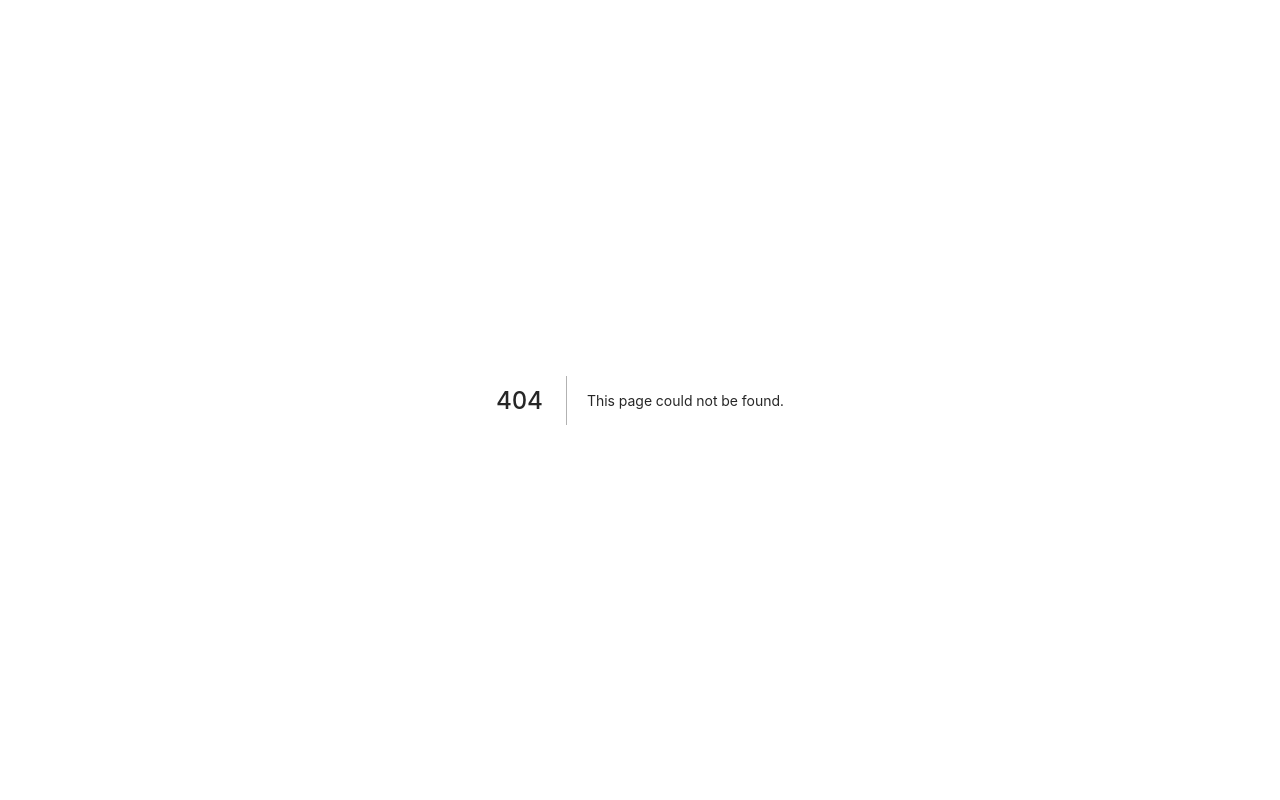
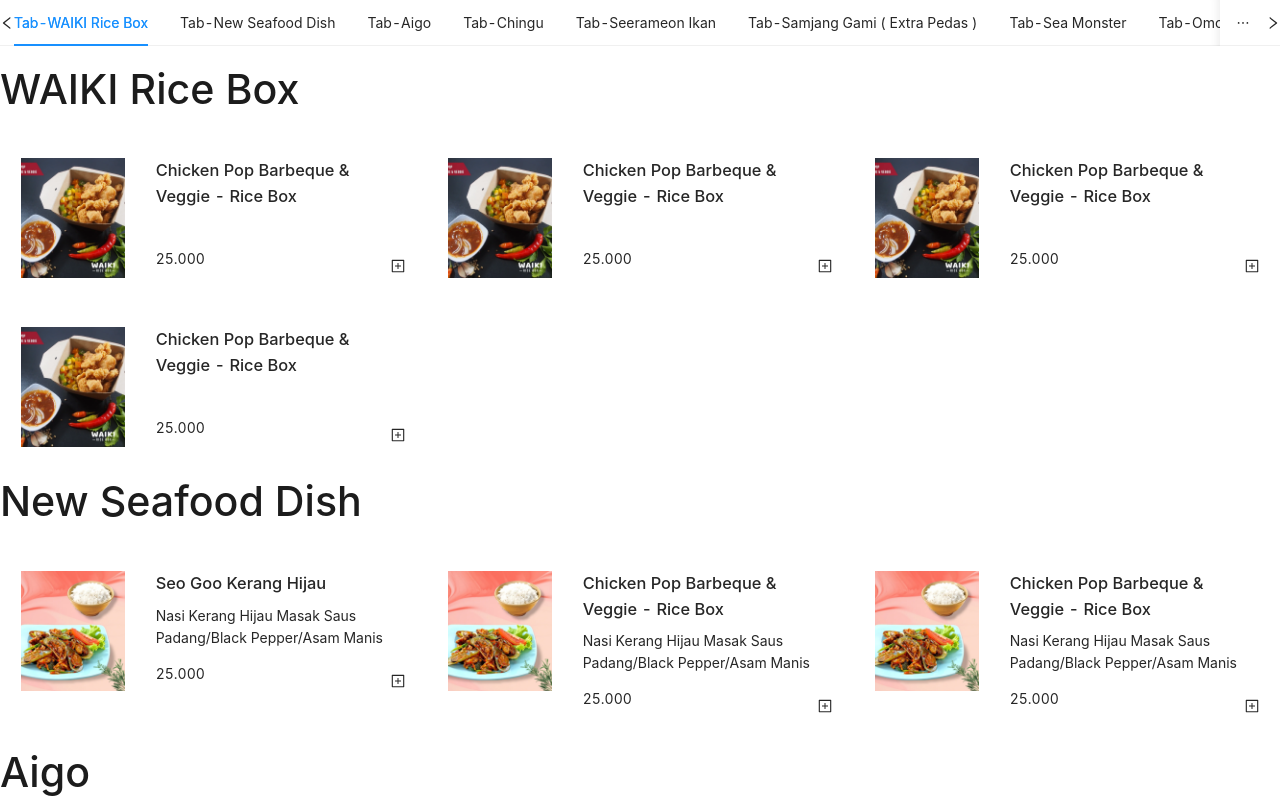
Before and after one commit to taufiqhidayah/GrabClone-NextJs, a Next.js app: page /components/Tabs/Tabs in a window 1280 px wide. Before the commit this address had no page. Shown: the top 800 px of the page. Built offline with nearby package versions, Linux system fonts and the light colour scheme.

Commit message:
Componenet Add : Tabs

```diff
--- /dev/null
+++ b/pages/components/Tabs/Tabs.tsx
@@ -0,0 +1,82 @@
+import type { RadioChangeEvent } from "antd";
+import { Button, Checkbox, Divider, Radio, Tabs } from "antd";
+import styles from "../../../styles/Tabs.module.css";
+import React, { useMemo, useState } from "react";
+import "antd/dist/antd.css";
+import Image from "next/image";
+import { LeftOutlined, RightOutlined } from "@ant-design/icons";
+import CardMenu from "../MenuCard/MenuCard";
+import { menuItem } from "../../mocks/listmenu";
+const { TabPane } = Tabs;
+
+const operations = <Button>Extra Action</Button>;
+
+const OperationsSlot: Record<PositionType, React.ReactNode> = {
+  left: <LeftOutlined />,
+  right: <RightOutlined />,
+};
+
+const options = ["left", "right"];
+const tabsHeader = [
+  "WAIKI Rice Box",
+  "New Seafood Dish",
+  "Aigo",
+  "Chingu",
+  "Seerameon Ikan",
+  "Samjang Gami ( Extra Pedas )",
+  "Sea Monster",
+  "Omo",
+  "Saranghaeyo",
+  "Chaeso",
+  "Drink (Ice / Hot)",
+  "Addon",
+];
+type PositionType = "left" | "right";
+const CustomTabs: React.FC = () => {
+  const [position, setPosition] = useState<PositionType[]>(["left", "right"]);
+
+  const slot = useMemo(() => {
+    if (position.length === 0) return null;
+
+    return position.reduce(
+      (acc, direction) => ({ ...acc, [direction]: OperationsSlot[direction] }),
+      {}
+    );
+  }, [position]);
+  return (
+    <div>
+      <Tabs tabBarExtraContent={slot} defaultActiveKey="1" tabPosition="top">
+        {tabsHeader.map((i) => (
+          <TabPane tab={`Tab-${i}`} key={i}>
+            <div>
+              {menuItem.map((val) => {
+                return (
+                  <>
+                     <h2 className={styles.titleFont}>{val.title}</h2>
+                    <div
+                      className={styles.menuItem}
+                      style={{ display: "grid", flexDirection: "row" }}
+                    >
+                      {val.data.map((val, index) => (
+                        <div key={index} className={styles.cardTop}>
+                          <CardMenu
+                            imgUrl={val.imgUrl}
+                            price={val.price}
+                            title={val.name}
+                            description={val.description}
+                          />
+                        </div>
+                      ))}
+                    </div>
+                  </>
+                );
+              })}
+            </div>
+          </TabPane>
+        ))}
+      </Tabs>
+    </div>
+  );
+};
+
+export default CustomTabs;
--- /dev/null
+++ b/pages/components/Tabs/types.ts
@@ -0,0 +1,4 @@
+export type LinkProps = {
+  text: string,
+  lastIndex: boolean
+}
--- /dev/null
+++ b/pages/mocks/listmenu.js
@@ -0,0 +1,87 @@
+// import 'waiki' from '../../assets/images/waiki.webp'
+// import Seafood from '../../assets/images/seafood.webp'
+// import Aigo from '../../assets/images/aigo.webp'
+export const menuItem = [
+  {
+    title: "WAIKI Rice Box",
+    data: [
+      {
+        description:'',
+        name: "Chicken Pop Barbeque & Veggie - Rice Box",
+        imgUrl: "/waiki",
+        price: "25.000",
+      },
+      {
+        description:'',
+        name: "Chicken Pop Barbeque & Veggie - Rice Box",
+        imgUrl: "/waiki",
+        price: "25.000",
+      },
+      {
+        description:'',
+        name: "Chicken Pop Barbeque & Veggie - Rice Box",
+        imgUrl: "/waiki",
+        price: "25.000",
+      },
+      {
+        description:'',
+        name: "Chicken Pop Barbeque & Veggie - Rice Box",
+        imgUrl: "/waiki",
+        price: "25.000",
+      },
+    ],
+  },
+  {
+    title: "New Seafood Dish",
+    data: [
+      {
+        name: "Seo Goo Kerang Hijau",
+        description:
+          "Nasi Kerang Hijau Masak Saus Padang/Black Pepper/Asam Manis",
+        imgUrl: "/seafood",
+        price: "25.000",
+      },
+      {
+        name: "Chicken Pop Barbeque & Veggie - Rice Box",
+        description:
+          "Nasi Kerang Hijau Masak Saus Padang/Black Pepper/Asam Manis",
+
+        imgUrl: "/seafood",
+        price: "25.000",
+      },
+      {
+        name: "Chicken Pop Barbeque & Veggie - Rice Box",
+        description:
+          "Nasi Kerang Hijau Masak Saus Padang/Black Pepper/Asam Manis",
+
+        imgUrl: "/seafood",
+        price: "25.000",
+      },
+    ],
+  },
+  {
+    title: "Aigo",
+    data: [
+      {
+        name: "Seo Goo Lalapan Ikan Laut Bakar/Goreng (Banyak Pilihan Ikan)",
+        description:
+          "Ikan Laut+Nasi dibakar dengan bumbu Bikin Doyan",
+        imgUrl: "/aigo",
+        price: "25.000",
+      },
+      {
+        name: "Seo Goo Lalapan Ikan Laut Bakar/Goreng (Banyak Pilihan Ikan)",
+        description:
+          "Ikan Laut+Nasi dibakar dengan bumbu Bikin Doyan",
+        imgUrl: "/aigo",
+        price: "25.000",
+      },{
+        name: "Seo Goo Lalapan Ikan Laut Bakar/Goreng (Banyak Pilihan Ikan)",
+        description:
+          "Ikan Laut+Nasi dibakar dengan bumbu Bikin Doyan",
+        imgUrl: "/aigo",
+        price: "25.000",
+      },
+    ],
+  },
+];
--- /dev/null
+++ b/styles/Tabs.module.css
@@ -0,0 +1,28 @@
+.menuItem {
+  display: grid;
+  gap: 1px;
+  grid-template-columns: repeat(3, 1fr);
+}
+.card {
+  display: flex;
+  padding: 16px;
+  background-color: #fff;
+  border-radius: 5px;
+  position: relative;
+  cursor: pointer;
+  margin: 5px;
+  border: 0px;
+}
+
+.cardTop > .card :hover {
+  border: 0px solid #00b14f;
+}
+.cardTop :hover {
+  border: 1px solid #00b14f;
+}
+.titleFont{
+  font-size: 2.57142857rem;
+    line-height: 1.33333333;
+    font-weight: 500;
+    color: #1c1c1c;
+}
```
Also changed, not shown: pages/mocks/menu.js (added, +29 -0 lines).
